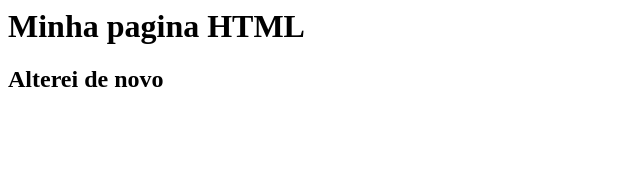
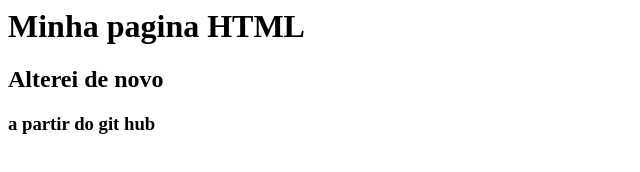
Before and after one commit to victorfabricio/gama-no-github, a plain HTML site: page index.html in a window 1280 px wide. Shown: the whole page, without its empty margins (0-640 px from the left). Drawn offline with Linux system fonts and the light colour scheme.

Commit message:
atualização a partir do github

```diff
--- a/index.html
+++ b/index.html
@@ -2,5 +2,6 @@
 	<body>
 		<h1> Minha pagina HTML </h1>
 		<h2> Alterei de novo </h2>
+		<h3> a partir do git hub </h3>
 	</body>
 </html>
```
